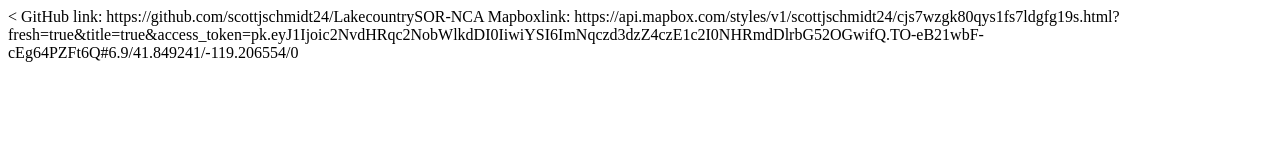
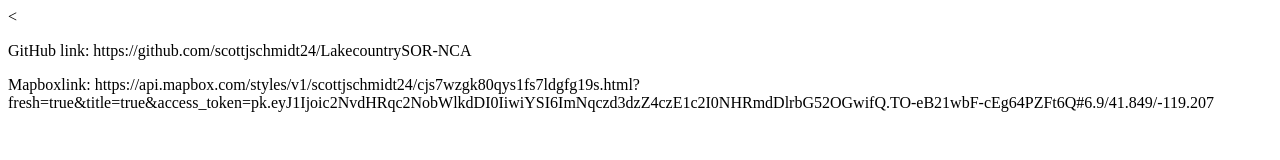
Before and after one commit to scottjschmidt24/LakecountrySOR-NCA, a plain HTML site: page index.html in a window 1280 px wide. Drawn offline with Linux system fonts and the light colour scheme.

Commit message:
Add files via upload

```diff
--- a/index.html
+++ b/index.html
@@ -5,8 +5,10 @@
     <title></title>
   </head>
   <body>
-  GitHub link:  https://github.com/scottjschmidt24/LakecountrySOR-NCA
+<p> GitHub link:  https://github.com/scottjschmidt24/LakecountrySOR-NCA
+</p>
 
-  Mapboxlink:  https://api.mapbox.com/styles/v1/scottjschmidt24/cjs7wzgk80qys1fs7ldgfg19s.html?fresh=true&title=true&access_token=pk.eyJ1Ijoic2NvdHRqc2NobWlkdDI0IiwiYSI6ImNqczd3dzZ4czE1c2I0NHRmdDlrbG52OGwifQ.TO-eB21wbF-cEg64PZFt6Q#6.9/41.849241/-119.206554/0
+
+<p>Mapboxlink:  https://api.mapbox.com/styles/v1/scottjschmidt24/cjs7wzgk80qys1fs7ldgfg19s.html?fresh=true&title=true&access_token=pk.eyJ1Ijoic2NvdHRqc2NobWlkdDI0IiwiYSI6ImNqczd3dzZ4czE1c2I0NHRmdDlrbG52OGwifQ.TO-eB21wbF-cEg64PZFt6Q#6.9/41.849/-119.207</p>
   </body>
 </html>
```
